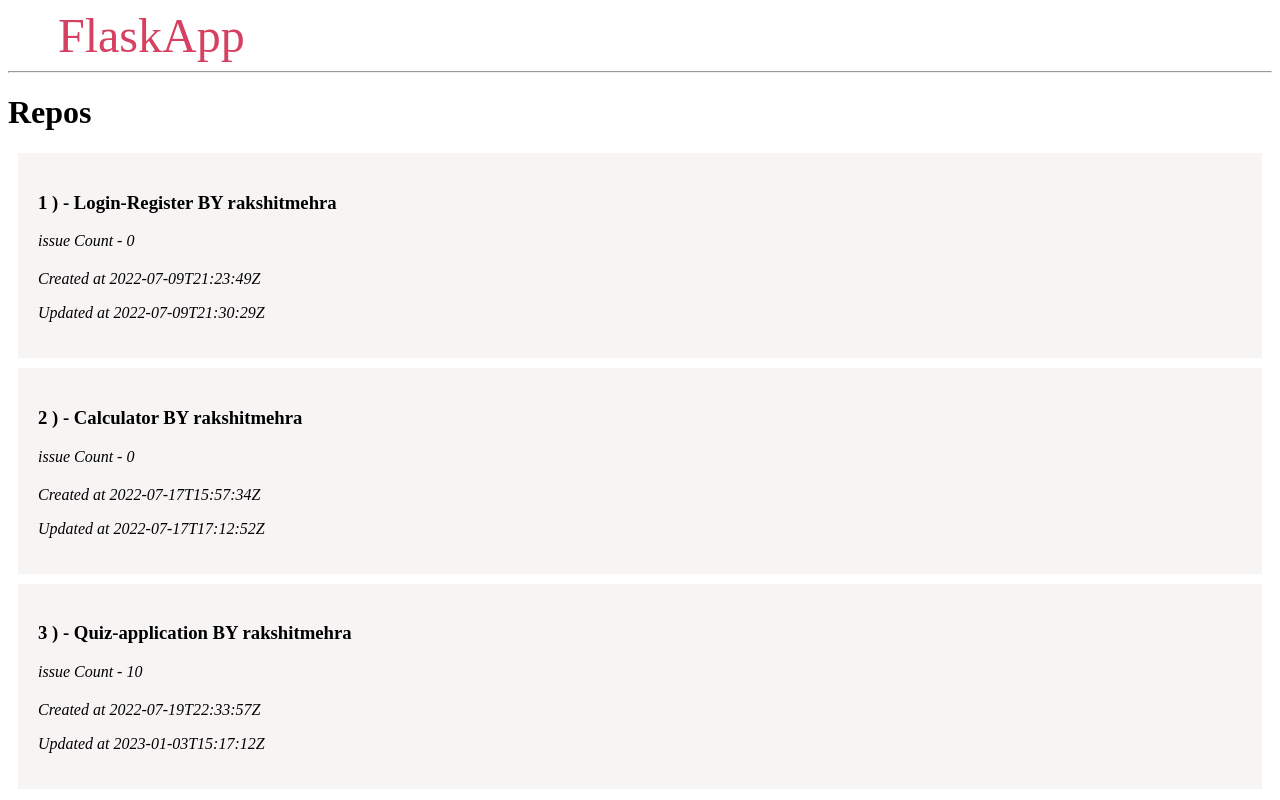
After one commit to kgex/kgfoss, a Flask app: page /git/repos in a window 1280 px wide. The commit adds this page. Run offline with Flask 2, Linux system fonts and the light colour scheme; some libraries are stand-ins or nearby versions.

Commit message:
List of repos hardcoded

```diff
--- a/app.py
+++ b/app.py
@@ -4,6 +4,7 @@ from flask import Flask, render_template
 from dotenv import load_dotenv
 import graphene
 import requests
+import json
 
 load_dotenv()
 
@@ -29,24 +30,33 @@ query = """
 }
 """
 
+# changed
+
 query = """
-{
-  viewer {
-    pullRequests(first: 100, orderBy: {field: UPDATED_AT, direction: DESC}) {
-      nodes {
-        repository {
+  query {
+    user(login: "rakshitmehra") {
+      repositories(first: 50) {
+        nodes {
+          owner{
+            login
+          }
           name
-          isPrivate
+          description
+          createdAt
+          updatedAt
+          issues(first: 10, states: OPEN, orderBy: {field: UPDATED_AT, direction: DESC}) {
+            totalCount
+            nodes {
+              title
+            }
+          }
         }
       }
     }
-  }
 }
-
-
 """
 
-headers = {"Authorization": f"Bearer {os.environ['GITHUB_TOKEN']}"}
+headers = {"Authorization": "Bearer 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"}
 
 
 @app.route("/")
@@ -55,6 +65,7 @@ def index():
     cur = conn.cursor()
     cur.execute("SELECT * FROM books;")
     books = cur.fetchall()
+    print(books)
     cur.close()
     conn.close()
     return render_template("index.html", books=books)
@@ -74,6 +85,85 @@ def gitget():
             )
         )
 
+# changed
+
+@app.route("/git/repos")
+def gitRepos():
+  jsonItems = """
+  [{
+            "createdAt": "2022-07-09T21:23:49Z",
+            "description": null,
+            "issues": {
+              "nodes": [],
+              "totalCount": 0
+            },
+            "name": "Login-Register",
+            "owner": {
+              "login": "rakshitmehra"
+            },
+            "updatedAt": "2022-07-09T21:30:29Z"
+          },
+          {
+            "createdAt": "2022-07-17T15:57:34Z",
+            "description": null,
+            "issues": {
+              "nodes": [],
+              "totalCount": 0
+            },
+            "name": "Calculator",
+            "owner": {
+              "login": "rakshitmehra"
+            },
+            "updatedAt": "2022-07-17T17:12:52Z"
+          },
+          {
+            "createdAt": "2022-07-19T22:33:57Z",
+            "description": "This repository is to allow Hactoberfest 2022 participants to make PR's. This repository aims to help beginners \ud83e\udd14 with their first successful Pull Request and Open Source Contribution\ud83d\ude0a\ud83d\ude0a",
+            "issues": {
+              "nodes": [
+                {
+                  "title": "longest palindromic substring"
+                },
+                {
+                  "title": "[OpenCV] live sketch program"
+                },
+                {
+                  "title": "Summation of diagonal elements in CPP"
+                },
+                {
+                  "title": "Adding questions for Programming under Binary Trees Topic"
+                },
+                {
+                  "title": "Add any programs related to C++ or Java or Python in following folders"
+                },
+                {
+                  "title": "Put Atleast 30 questions Related to Programming"
+                },
+                {
+                  "title": "Make this Website Dynamic, So that We can put the questions directly, so that not changing the code again nd again."
+                },
+                {
+                  "title": "Adding animation"
+                },
+                {
+                  "title": "Adding Top Interview Questions"
+                },
+                {
+                  "title": "A try to laugh challenge webpage "
+                }
+              ],
+              "totalCount": 10
+            },
+            "name": "Quiz-application",
+            "owner": {
+              "login": "rakshitmehra"
+            },
+            "updatedAt": "2023-01-03T15:17:12Z"
+          }]
+  """
+  repo = json.loads(jsonItems)
+  return render_template("Repos.html",repos=repo)
+
 
 if __name__ == "__main__":
     app.run(debug=True)
--- /dev/null
+++ b/templates/Repos.html
@@ -0,0 +1,19 @@
+{% extends 'base.html' %}
+
+{% block content %}
+<h1>{% block title %} Repos {% endblock %}</h1>
+
+{% for repo in repos %}
+<div class='book'>
+    <h3>{{ loop.index }} ) - {{ repo['name'] }} BY {{ repo['owner']['login'] }}</h3>
+    <i>
+        <p>issue Count - {{ repo['issues']['totalCount'] }}</p>
+    </i>
+    <p class='review'>{{ repo[4] }}</p>
+    <i>
+        <p>Created at {{ repo['createdAt'] }}</p>
+        <p>Updated at {{ repo['updatedAt'] }}</p>
+    </i>
+</div>
+{% endfor %}
+{% endblock %}
--- a/templates/base.html
+++ b/templates/base.html
@@ -27,7 +27,6 @@
 <body>
     <nav>
         <a href="{{ url_for('index') }}">FlaskApp</a>
-        <a href="#">About</a>
     </nav>
     <hr>
     <div class="content">
```
